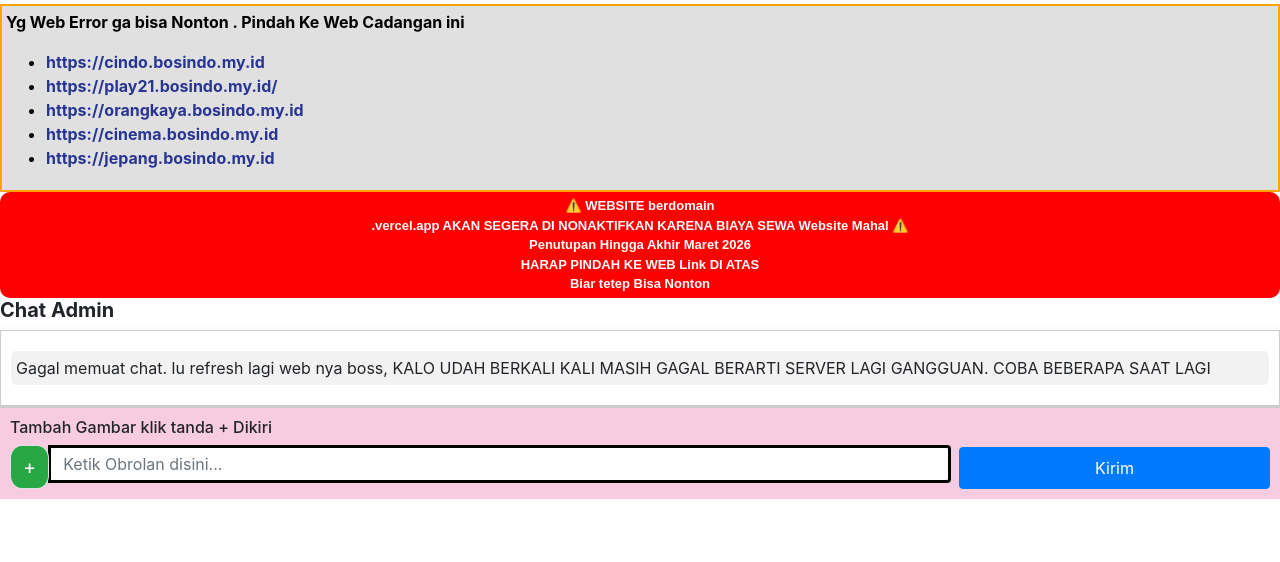
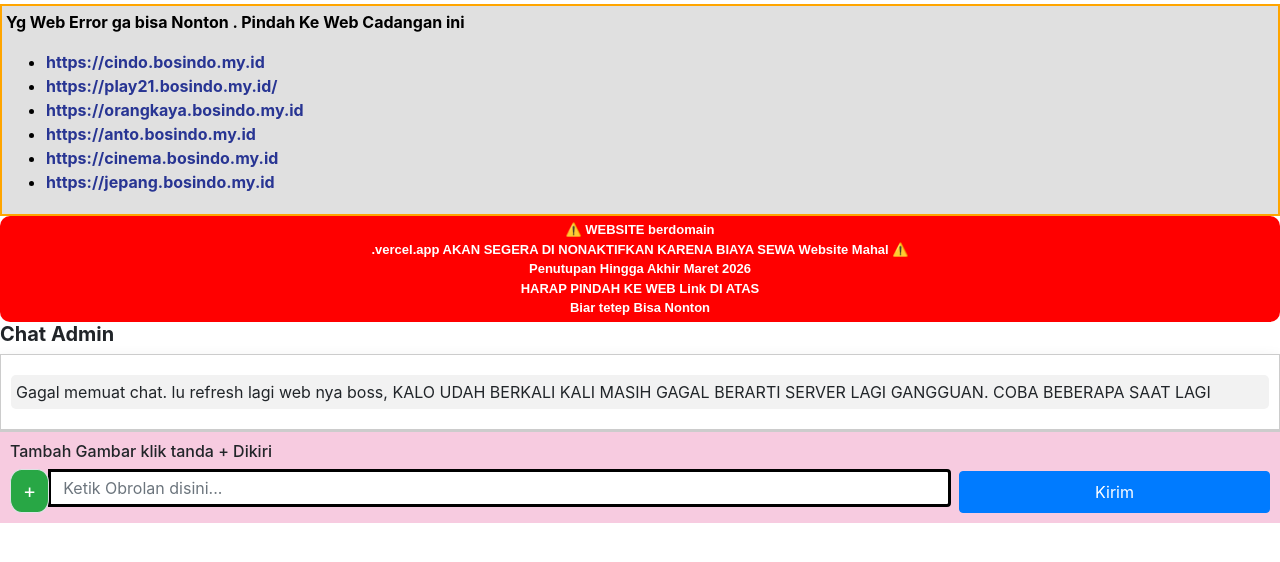
Before and after one commit to muslimfact/chatdoang, a plain HTML site: page index.html in a window 1280 px wide. Drawn offline with nearby package versions, Linux system fonts and the light colour scheme; no server answers.

Commit message:
Update index.html

```diff
--- a/index.html
+++ b/index.html
@@ -170,6 +170,14 @@
                     target="_blank"
                      href="https://orangkaya.bosindo.my.id">
                     https://orangkaya.bosindo.my.id
+                    </a>
+                </li>
+               <li>
+                    <a
+                    class="urlhref"
+                    target="_blank"
+                     href="https://anto.bosindo.my.id">
+                    https://anto.bosindo.my.id
                     </a>
                 </li>
 
```
